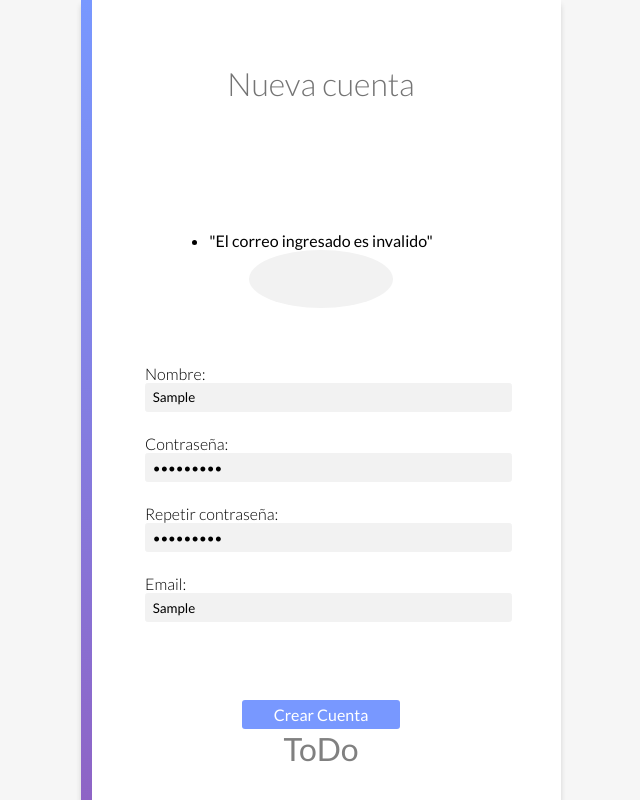
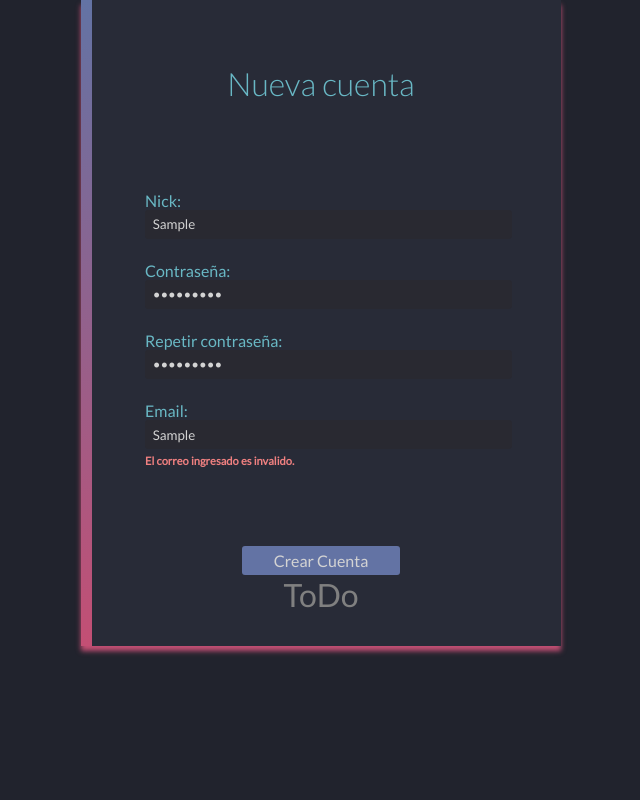
Before and after one commit to locchiato/todolist-fe2, a plain HTML site: page index.html in a window 1280 px wide. Both pictures are taken after typing "Sample", "Sample123", "Sample123", "Sample" into the empty fields and a click on the button "Crear Cuenta". Shown: the whole page, without its empty margins (319-959 px from the left). Drawn offline with Linux system fonts and the light colour scheme.

Commit message:
[MOD] Se termina el login.

```diff
--- a/index.html
+++ b/index.html
@@ -11,33 +11,38 @@
 
 <body>
 
-    <form action="./lista-tareas.html" method="get">
+    <form action="./lista-tareas.html" method="GET">
         <h1>Nueva cuenta</h1>
-        <ul id="errores"></ul>
 
         <div class="image">
 
         </div>
 
-        <label>
-      Nombre:
-      <input type="text">
+    <label for="nick">
+      Nick:
+      <input id="nick" name="nick" type="text">
+      <small id="small-nick"></small>
     </label>
-        <label>
+
+    <label for="pass">
       Contraseña:
-      <input type="password">
+      <input id="pass" name="pass" type="password">
+      <small id="small-pass"></small>
     </label>
-        <label>
+
+    <label for="rePass">
       Repetir contraseña:
-      <input type="password">
+      <input id="rePass" name="rePass" type="password">
+      <small id="small-rePass"></small>
     </label>
-        <label>
+
+    <label for="mail">
       Email:
-      <input type="text">
+      <input id="mail" name="mail" type="text">
+      <small id="small-mail"></small>
     </label>
 
     <button>Crear Cuenta</button>
-
         <div class="form-footer">
             <p>ToDo</p>
         </div>
--- a/scripts/login.js
+++ b/scripts/login.js
@@ -1,54 +1,64 @@
 window.onload = function() {
 
     const form = document.querySelector('form');
-    const h1 = document.querySelector('form h1');
     const ulErrores = document.querySelector('#errores');
-    const errores = []
+    let errores = {};
+
 
     form.onsubmit = function(e) {
+        validarDatos();
 
-        if (!validarDatos()) {
+        if (Object.keys(errores).length !== 0) {
             e.preventDefault();
-            for (let i = 0; i < errores.length; i++) {
-                const error = errores[i];
-                ulErrores.innerHTML += `
-                    <li>
-                    ${JSON.stringify(error)}
-                    </li>
-                `
-            }
+            for (const tipo in errores)
+                    document.getElementById(`small-${tipo}`).innerHTML +=  `
+                    <small>${errores[tipo]}</small>
+                    `;
+
+            errores = {};
+
+        } else {
+            form.submit();
         }
-    }
 
-    ulErrores.onclick = () => {
-        ulErrores.innerHTML = '';
     }
 
 
+    function crearPropiedad(key, object) {
+        if(!object.hasOwnProperty(key))   object[key] = "";
+    }
+
     function validarDatos() {
-        let textos = document.querySelectorAll("input[type=text]");
-        let claves = document.querySelectorAll("input[type=password]");
+        const smalls = document.querySelectorAll('small');
+        for(let small of smalls)
+            small.innerHTML = '';
 
-        if (textos[0].value == "")
-            errores.push("El nombre es requerido.");
+        const [ nick, mail ] = document.querySelectorAll("input[type=text]");
 
-        if (textos[0].value.length < 5)
-            errores.push("El nombre ingresado debe ser mas largo.");
+        const [ pass, rePass ] = document.querySelectorAll("input[type=password]");
 
-        if (claves[0].value !== claves[1].value)
-            errores.push("Las claves no coinciden.")
+        if (nick.value.length < 5)
+            errores.nick = "El nick ingresado es muy corto.";
 
-        if (claves[0].value.length < 5)
-            errores.push("La clave ingresada debe ser mas larga.")
+        if (nick.value == "")
+            errores.nick = "El nick es requerido. ";
 
-        if (textos[1].value.indexOf('@') == -1)
-            errores.push("El correo ingresado es invalido")
+        if (pass.value.length < 5)
+            errores.pass = "La contraseña ingresada es muy corta.";
+
+        if (pass.value == "")
+            errores.pass = "La contraseña es requerida. ";
+
+        if (pass.value !== rePass.value)
+            errores.rePass = "Las claves no coinciden.";
 
 
-        if (errores.length > 0)
-            return false
+        const mailRegExp = /^[a-zA-Z0-9.!#$%&'*+/=?^_`{|}~-]+@[a-zA-Z0-9-]+(?:\.[a-zA-Z0-9-]+)*$/;
+        const testMail = mail.value.length === 0 || !mailRegExp.test(mail.value);
 
-        return true;
+        if (testMail)
+            errores['mail'] = "El correo ingresado es invalido.";
 
+        console.log(JSON.stringify(errores));
     }
 }
--- a/styles/common.css
+++ b/styles/common.css
@@ -1,9 +1,12 @@
 @import url('https://fonts.googleapis.com/css2?family=Lato:wght@100;300;400&display=swap');
 
 :root {
-  --primary: #7898FF;
-  --secondary: #8E64C5;
-  --app-grey: #F2F2F2;
+  --primary: #6373a4;
+  --secondary: #c34f74;
+  --focus: #4ee760;
+  --text-color: #69b8c5;
+
+  --app-dark: #292931;
 }
 
 * {
@@ -21,3 +24,9 @@ button {
   border: none;
   border-radius: 3px;
 }
+
+/*
+  --primary: #7898FF;
+  #68ddf0;
+  --secondary: #8E64C5;
+*/
--- a/styles/login.css
+++ b/styles/login.css
@@ -1,24 +1,27 @@
 @import url('./common.css');
 
 h1 {
-  color: rgb(116, 116, 116);
+  color: var(--text-color);
   font-weight: 300;
-  margin-top: 1em;
-  margin-bottom: 4em;
+  margin: 1em auto;
+}
+
+body {
+  background-color: #21232d;
 }
 
 form {
   position: relative;
-  height: 100vh;
   width: 30em;
-  background-color: white;
+  background-color: #282b37;
   display: flex;
   align-items: center;
   flex-direction: column;
   margin: 0 calc(50% - 15em);
-  box-shadow: 0 5px 5px lightgrey;
+  box-shadow: 0 5px 5px var(--secondary);
   padding: 2em 4em;
   box-sizing: border-box;
+  color: var(--text-color);
 }
 
 form:after {
@@ -32,29 +35,30 @@ form:after {
 }
 
 .image {
-  height: 9em;
   width: 9em;
   border-radius: 50%;
-  background-color: var(--app-grey);
+  background-color: var(--app-dark);
   margin-bottom: 2em;
 }
 
 input {
   width: 100%;
   padding: .4em .5em;
-  background-color: var(--app-grey);
-  border: 1px solid var(--app-grey);
+  background-color: var(--app-dark);
+  border: 1px solid var(--app-dark);
   border-radius: .2em;
+  color: lightgray;
 }
 
 input:focus {
+  color: var(--focus);
   outline: none;
-  border: 1px solid lightgrey;
+  border: 1px solid var(--focus);
 }
 
 label {
   width: 100%;
-  font-weight: 300;
+  font-weight: 400;
   margin-bottom: -.1em;
   margin-top: 1.5em;
 }
@@ -62,7 +66,7 @@ label {
 button {
   padding: .3em 2em;
   background-color: var(--primary);
-  color: white;
+  color: lightgrey;
   margin-top: 5em;
   font-weight: 400;
   font-size: 1em;
@@ -73,3 +77,8 @@ button {
   color: grey;
   font-size: 2em;
 }
+
+small {
+  color: lightcoral;
+  font-weight: bold;
+}
```
Also changed, not shown: lista-tareas.html (+1 -1 lines). Lines whose indentation alone changed are shown as unchanged.
